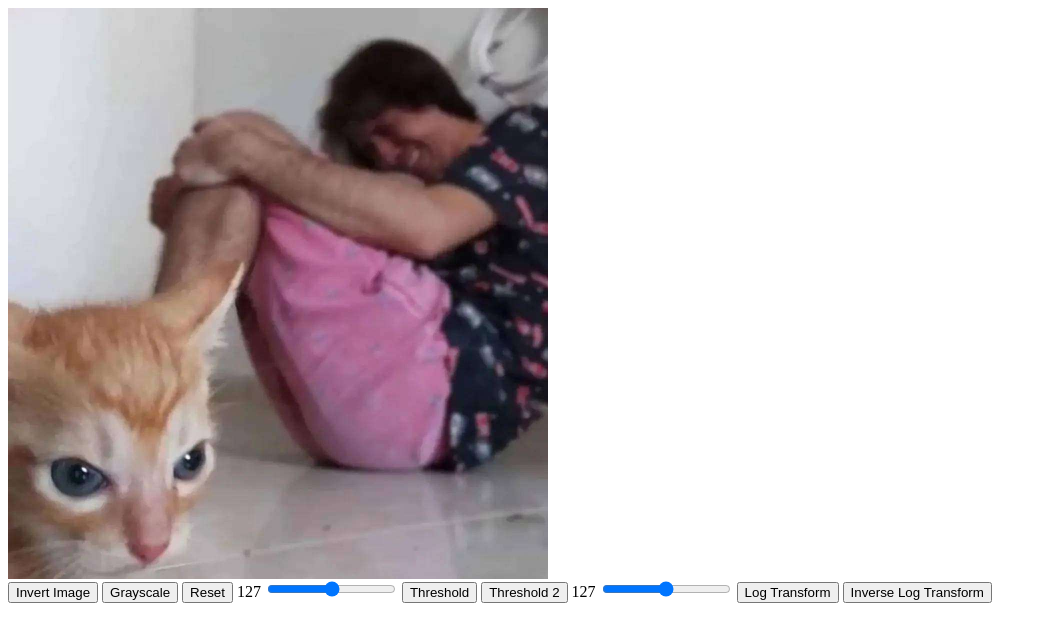
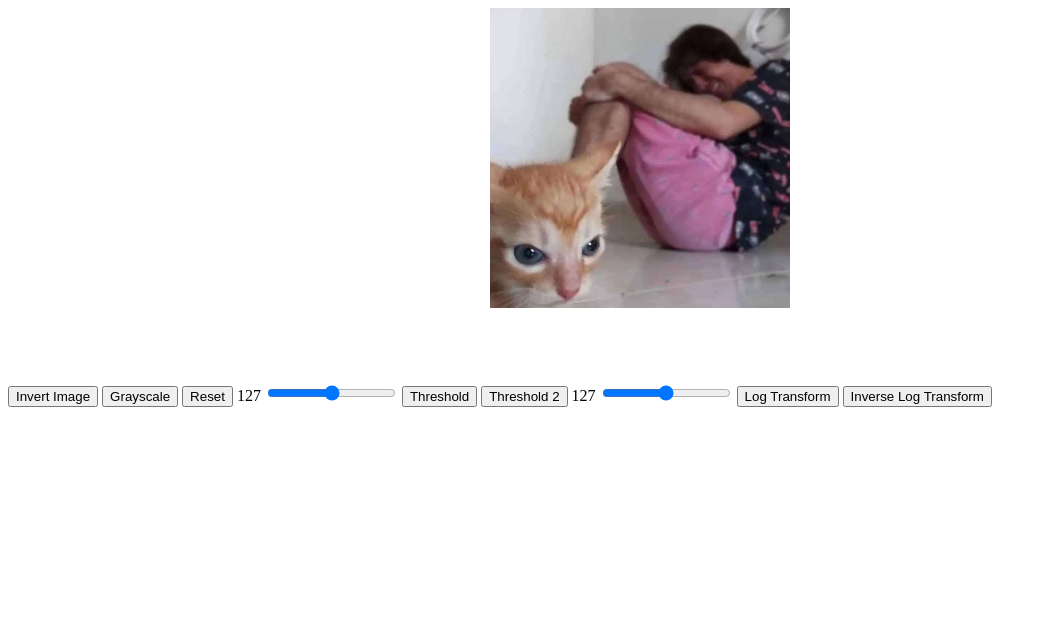
Before and after one commit to lPedru/Img_Processing, a website: page src/index.html in a window 1280 px wide. Shown: the whole page, without its empty margins (0-1047 px from the left). Drawn offline with Linux system fonts and the light colour scheme.

Commit message:
Added styles, fixed some stuff

```diff
--- a/src/index.html
+++ b/src/index.html
@@ -1,12 +1,16 @@
 <html>
     <head>
         <title>TS - Basic Concepts</title>
+        <link rel="stylesheet" href="style.css">
         <script src="index.js"></script>
     </head>
     <body>
+        <div class="viewport-container">
             <canvas id="viewport"></canvas>
-        <div id="hovered-color"></div>
-        <div id="selected-color"></div>
+        </div>
+        <div class="buttons">
+            <div class="colors" id="hovered-color"></div>
+            <div class="colors" id="selected-color"></div>
             <button id="invert">Invert Image</button>
             <button id="grayscale">Grayscale</button>
             <button id="reset">Reset</button>
@@ -19,5 +23,7 @@
             <input type="range" id="log-val" name="log-val" min="0" max="255">
             <button id="logtransform">Log Transform</button>
             <button id="invlogtransform">Inverse Log Transform</button>
+        </div>
+
     </body>
 </html>
--- a/src/index.js
+++ b/src/index.js
@@ -11,6 +11,8 @@ window.onload = function () {
             var context = canvas.getContext('2d');
             var img = new Image();
             img.src = src;
+            img.height = 300;
+            img.width = 300;
             this.img = img;
             this.canvas = canvas;
             this.context = context;
@@ -21,9 +23,9 @@ window.onload = function () {
             this.canvas.addEventListener("mousemove", function (event) { return _this.Pick(event, document.getElementById("hovered-color")); });
             this.canvas.addEventListener("click", function (event) { return _this.Pick(event, document.getElementById("selected-color")); });
             this.img.onload = function () {
-                _this.canvas.width = _this.img.width / 2;
-                _this.canvas.height = _this.img.height / 2;
-                _this.context.drawImage(_this.img, 0, 0, _this.img.width / 2, _this.img.height / 2);
+                _this.canvas.width = _this.img.width;
+                _this.canvas.height = _this.img.height;
+                _this.context.drawImage(_this.img, 0, 0, _this.img.width, _this.img.height);
             };
         };
         ImgGenerator.prototype.Pick = function (event, destination) {
@@ -38,7 +40,7 @@ window.onload = function () {
             return rgba;
         };
         ImgGenerator.prototype.SetOriginal = function () {
-            this.context.drawImage(this.img, 0, 0, this.img.width / 2, this.img.height / 2);
+            this.context.drawImage(this.img, 0, 0, this.img.width, this.img.height);
         };
         ImgGenerator.prototype.Invert = function () {
             var imgData = this.context.getImageData(0, 0, this.canvas.width, this.canvas.height);
--- /dev/null
+++ b/src/style.css
@@ -0,0 +1,20 @@
+body {
+  display: flex;
+  flex-direction: column;
+}
+
+.viewport-container {
+  display: flex;
+  align-items: center;
+  justify-content: center;
+}
+
+.colors {
+  display: flex;
+  align-items: center;
+  justify-content: center;
+  width: 10rem;
+  height: 1.875rem;
+  margin: 0.3125rem 0 0.3125rem 0;
+  border-radius: 0.9375rem;
+}
```
Also changed, not shown: src/index.ts (+6 -4 lines), 1 other file. Lines whose indentation alone changed are shown as unchanged.
